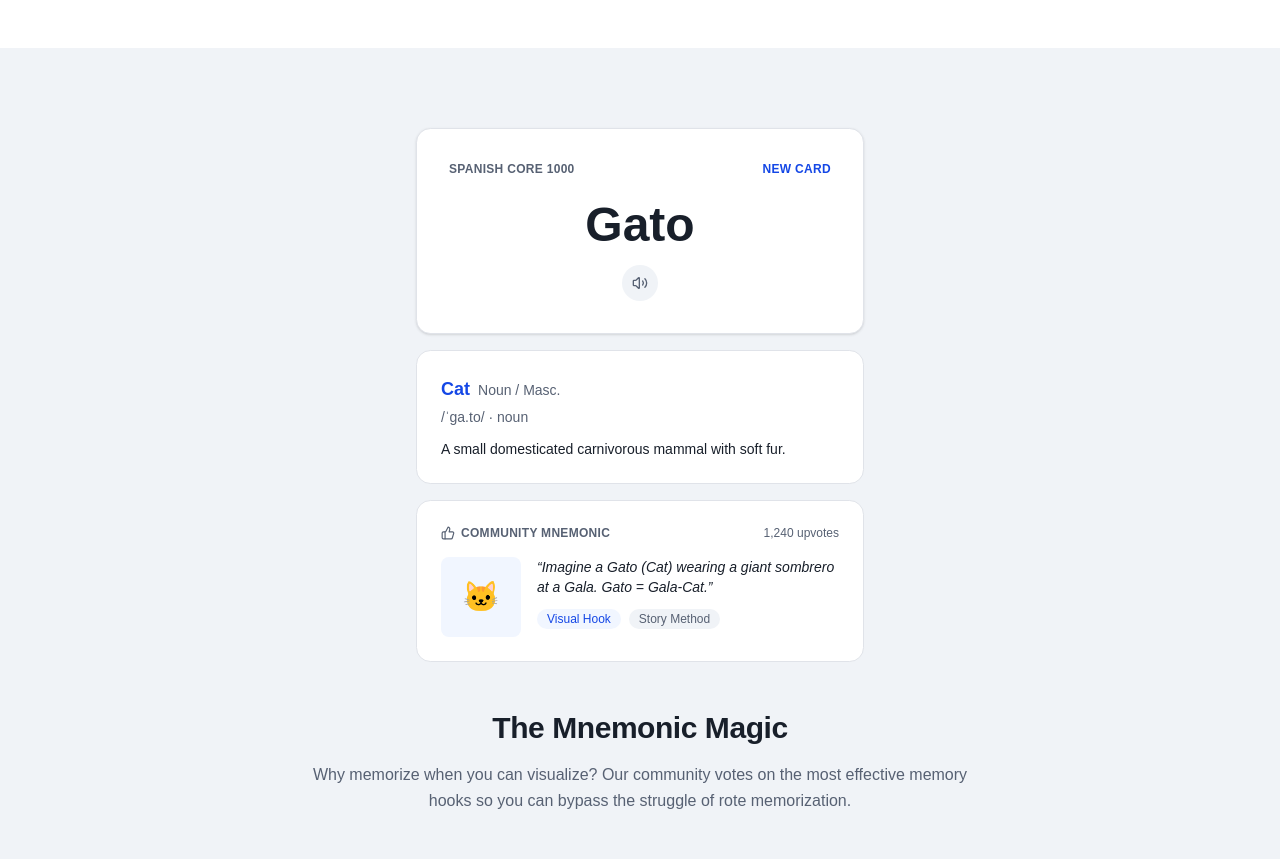
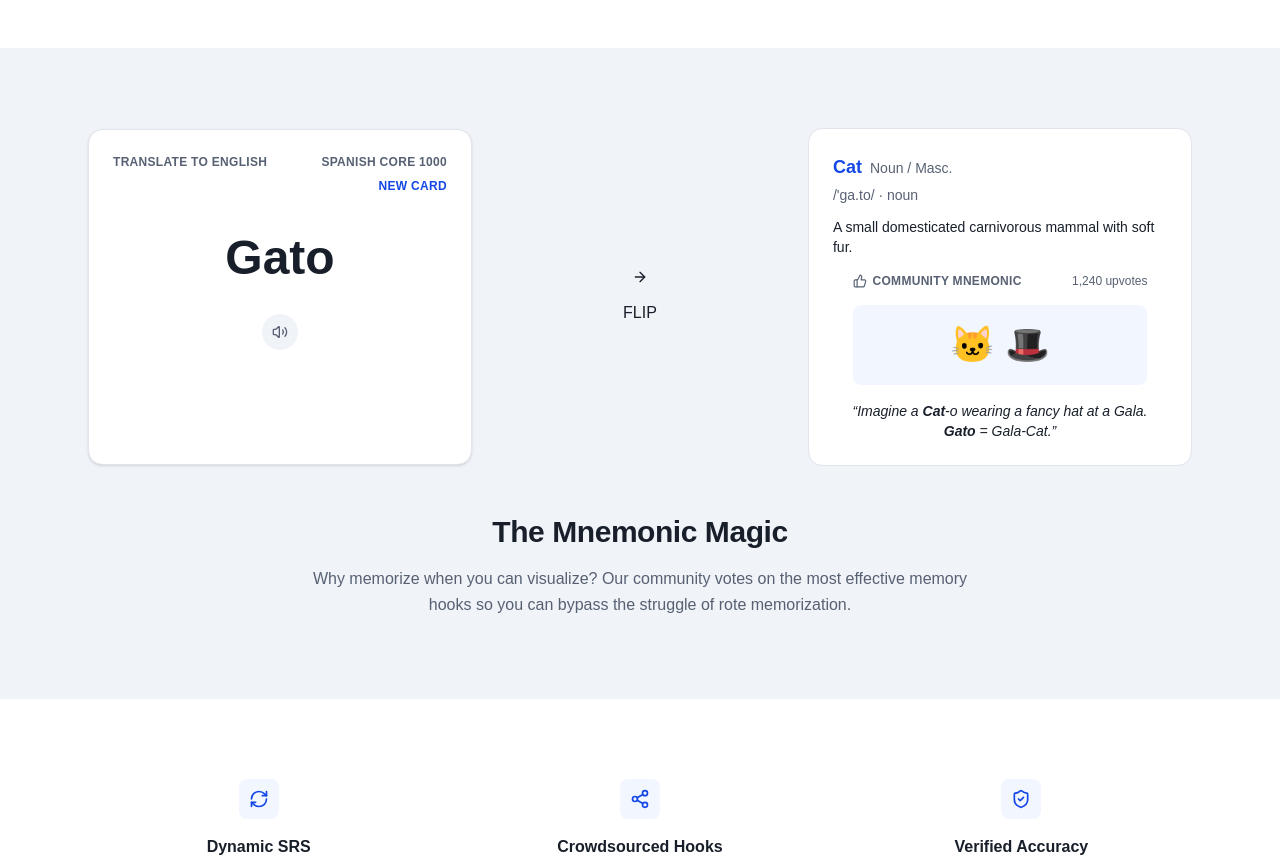
Before and after one commit to hereisphil/2606-WDV349-CantuPhillip, a React (Vite) app in the folder dev/mnemno/apps/web/: page / in a window 1280 px wide. Shown: the part 420-1279 px from the top of the page. Built offline with nearby package versions, Linux system fonts and the light colour scheme.

Commit message:
Updated FlashcardDemo.tsx. Closes #43

```diff
--- a/dev/mnemno/apps/web/src/routes/_marketing/-components/FlashcardDemo.tsx
+++ b/dev/mnemno/apps/web/src/routes/_marketing/-components/FlashcardDemo.tsx
@@ -1,60 +1,86 @@
-import { ThumbsUp, Volume2 } from "lucide-react"
+import { ThumbsUp, Volume2, ArrowRight } from "lucide-react"
 
 export function FlashcardDemo() {
   return (
-    <div className="mx-auto w-full max-w-md">
-      <div className="rounded-2xl border border-border bg-card p-8 shadow-sm">
-        <div className="flex items-center justify-between text-xs font-semibold tracking-wide text-muted-foreground">
+    <figure className="mx-auto flex w-full flex-col items-center justify-between md:flex-row">
+      <figcaption className="sr-only">
+        Example flashcard: the Spanish word &ldquo;Gato&rdquo; translates to
+        &ldquo;Cat&rdquo;, with a community mnemonic to help you remember it.
+      </figcaption>
+
+      <article
+        aria-label="Prompt side"
+        className="min-h-84 w-full rounded-2xl border border-border bg-card p-6 shadow-sm md:w-sm"
+      >
+        <header className="flex justify-between text-xs font-semibold tracking-wide text-muted-foreground">
+          <span>TRANSLATE TO ENGLISH</span>
+          <span className="flex flex-col items-end gap-2">
             <span>SPANISH CORE 1000</span>
             <span className="text-primary">NEW CARD</span>
-        </div>
-        <div className="mt-6 flex flex-col items-center">
-          <span className="text-5xl font-extrabold">Gato</span>
-          <span className="mt-4 flex size-9 items-center justify-center rounded-full bg-secondary text-muted-foreground">
+          </span>
+        </header>
+        <div className="mt-10 flex flex-col items-center gap-8">
+          <p className="text-5xl font-extrabold">Gato</p>
+          <span
+            aria-hidden="true"
+            className="flex size-9 items-center justify-center rounded-full bg-secondary text-muted-foreground"
+          >
             <Volume2 className="size-4" />
           </span>
         </div>
-      </div>
+      </article>
 
-      <div className="mt-4 rounded-2xl border border-border bg-card p-6">
-        <div className="flex items-baseline gap-2">
+      <span
+        aria-hidden="true"
+        className="flex flex-col items-center gap-4 p-6"
+      >
+        <ArrowRight className="size-4" />
+        <span>FLIP</span>
+      </span>
+
+      <article
+        aria-label="Answer side"
+        className="flex min-h-84 w-full flex-col items-center rounded-2xl border border-border bg-card p-6 md:w-sm"
+      >
+        <dl>
+          <dt className="flex items-baseline gap-2">
             <span className="text-lg font-semibold text-primary">Cat</span>
-          <span className="text-sm text-muted-foreground">Noun / Masc.</span>
-        </div>
-        <p className="mt-1 text-sm text-muted-foreground">/ˈɡa.to/ · noun</p>
-        <p className="mt-3 text-sm">
+            <span className="text-sm font-normal text-muted-foreground">
+              Noun / Masc.
+            </span>
+          </dt>
+          <dd className="mt-1 text-sm text-muted-foreground">
+            /&apos;ɡa.to/ · noun
+          </dd>
+          <dd className="mt-3 text-sm">
             A small domesticated carnivorous mammal with soft fur.
-        </p>
-      </div>
+          </dd>
+        </dl>
 
-      <div className="mt-4 rounded-2xl border border-border bg-card p-6">
-        <div className="flex items-center justify-between">
+        <figure className="mt-4">
+          <figcaption className="flex items-center justify-between">
             <span className="flex items-center gap-1.5 text-xs font-semibold tracking-wide text-muted-foreground">
-            <ThumbsUp className="size-3.5" />
+              <ThumbsUp className="size-3.5" aria-hidden="true" />
               COMMUNITY MNEMONIC
             </span>
             <span className="text-xs text-muted-foreground">1,240 upvotes</span>
+          </figcaption>
+          <div className="mt-4 flex flex-col items-center gap-4">
+            <div
+              role="img"
+              aria-label="A cat wearing a top hat"
+              className="flex h-20 w-full shrink-0 items-center justify-center rounded-lg bg-brand-tint text-4xl"
+            >
+              🐱 🎩
             </div>
-        <div className="mt-4 flex gap-4">
-          <div className="flex size-20 shrink-0 items-center justify-center rounded-lg bg-brand-tint text-3xl">
-            🐱
+            <blockquote className="text-center text-sm italic">
+              &ldquo;Imagine a <span className="font-bold">Cat</span>-o wearing a
+              fancy hat at a Gala. <br />
+              <span className="font-bold">Gato</span> = Gala-Cat.&rdquo;
+            </blockquote>
           </div>
-          <div>
-            <p className="text-sm italic">
-              &ldquo;Imagine a Gato (Cat) wearing a giant sombrero at a Gala.
-              Gato = Gala-Cat.&rdquo;
-            </p>
-            <div className="mt-3 flex flex-wrap gap-2">
-              <span className="rounded-full bg-accent px-2.5 py-0.5 text-xs font-medium text-accent-foreground">
-                Visual Hook
-              </span>
-              <span className="rounded-full bg-secondary px-2.5 py-0.5 text-xs font-medium text-muted-foreground">
-                Story Method
-              </span>
-            </div>
-          </div>
-        </div>
-      </div>
-    </div>
+        </figure>
+      </article>
+    </figure>
   )
 }
```
Lines whose indentation alone changed are shown as unchanged.
